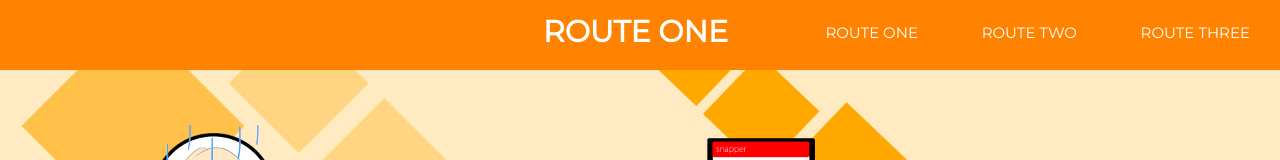
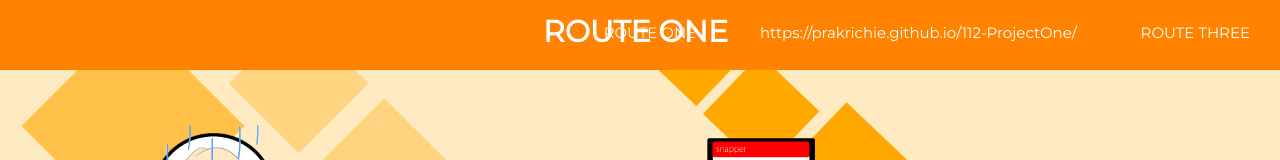
Before and after one commit to prakrichie/Route-Two, a plain HTML site: page index.html in a window 1280 px wide. Shown: the top 160 px of the page. Drawn offline with Linux system fonts and the light colour scheme.

Commit message:
Update index.html

```diff
--- a/index.html
+++ b/index.html
@@ -28,7 +28,7 @@
      <ul>
 
 		<li><a href="https://prakrichie.github.io/112-ProjectOne/">ROUTE ONE</a></li>
-		<li><a href="#">ROUTE TWO</a></li>
+		<li><a href="#">https://prakrichie.github.io/112-ProjectOne/</a></li>
 		<li><a href="#">ROUTE THREE</a></li>
 
 
```
